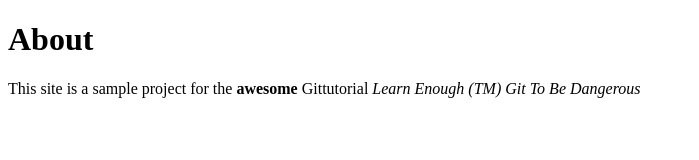
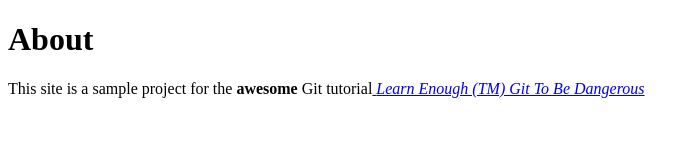
Before and after one commit to mhaynes905/website, a plain HTML site: page about.html in a window 1280 px wide. Shown: the whole page, without its empty margins (0-699 px from the left). Drawn offline with Linux system fonts and the light colour scheme.

Commit message:
Added link to tutorial title

```diff
--- a/about.html
+++ b/about.html
@@ -5,6 +5,6 @@
   </head>
   <body>
     <h1>About</h1>
-  <p>This site is a sample project for the <strong>awesome</strong> Gittutorial <em>Learn Enough (TM) Git To Be Dangerous</em> </p>
+  <p>This site is a sample project for the <strong>awesome</strong> Git tutorial<a href="http://learnenough.com/git-tutorial"> <em>Learn Enough (TM) Git To Be Dangerous</em></a> </p>
   </body>
 </html>
```
